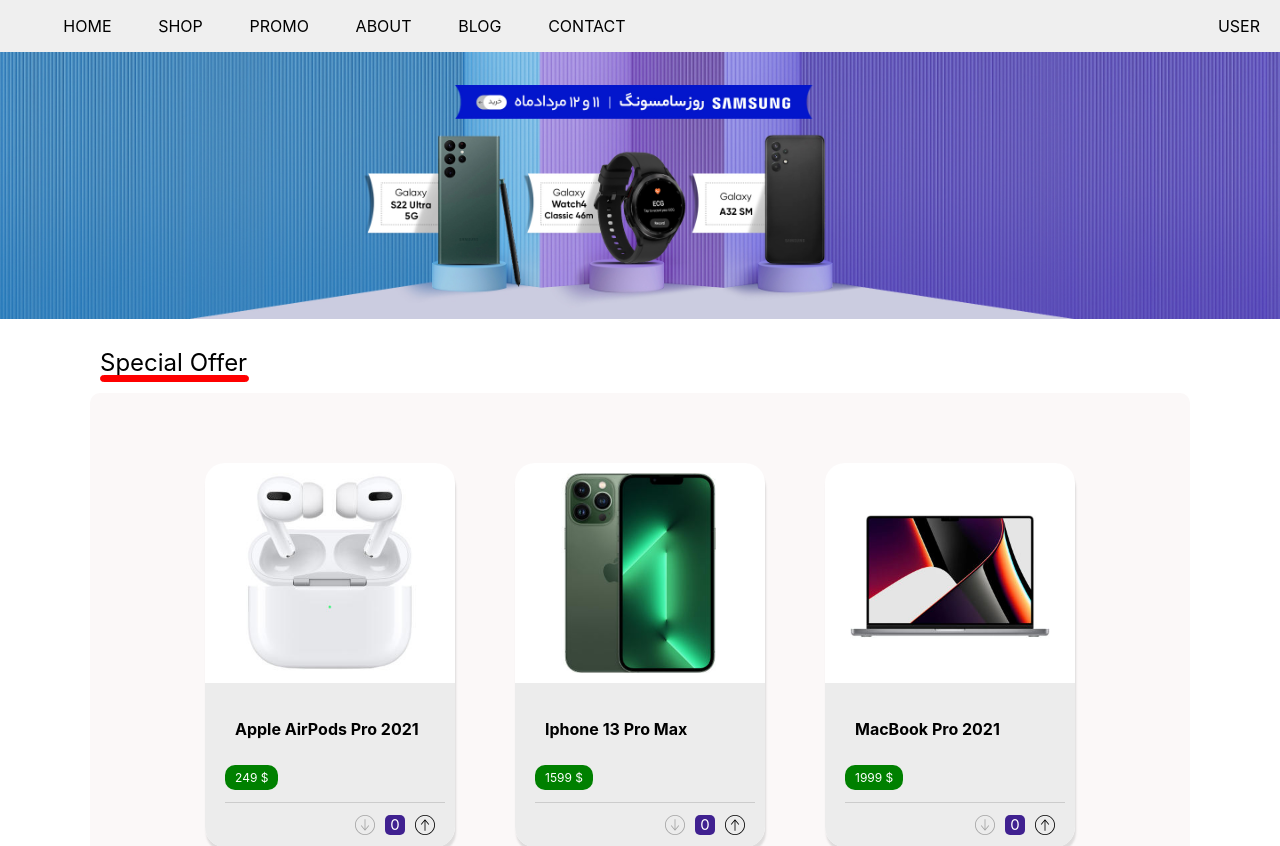
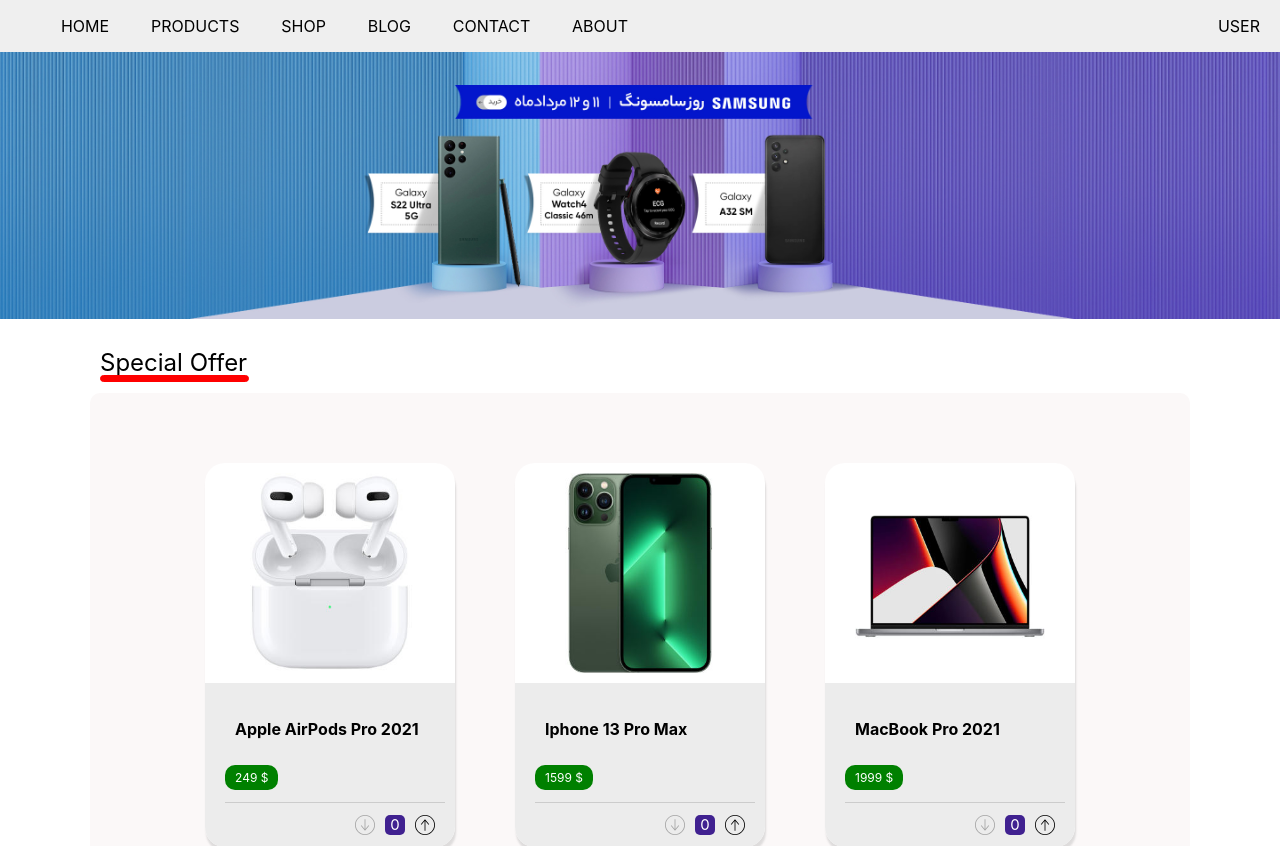
Before and after one commit to Sinaliri/React-Landing-Page, a React (Create React App) app in the folder landing-page/: page / in a window 1280 px wide. Shown: the top 846 px of the page. Built offline with nearby package versions, Linux system fonts and the light colour scheme.

Commit message:
fake store api used and card style change

```diff
--- a/landing-page/src/App.js
+++ b/landing-page/src/App.js
@@ -1,12 +1,11 @@
 import React, { Component } from "react";
 // import BannerCarousel from "./component/BannerCarousel/BannerCarousel";
-import Cards from "./component/Cards/Cards";
-import MainBanner from "./component/MainBanner/MainBanner";
+
 import Navbar from "./component/Navbar/Navbar";
-import SearchBar from "./component/SearchBar/SearchBar";
-import LogoContainer from "./component/logoContainer/LogoContainer"
 import Footer from "./component/Footer/Footer";
 import Landing from "./component/Landing-page/Landing";
+import Products from "./component/Products/Products";
+import { Route, Switch } from "react-router-dom";
 
 export default class App extends Component {
   render() {
@@ -14,8 +13,13 @@ export default class App extends Component {
       <>
         <Navbar />
         {/* < BannerCarousel />   */}
-        <Landing />
-        <Footer/>
+        <Switch>
+          <Route path="/Products" component={Products}/>
+          <Route path="/" component={Landing} />
+        </Switch>
+
+        {/* <Landing /> */}
+        <Footer />
       </>
     );
   }
--- a/landing-page/src/component/Card/Card.jsx
+++ b/landing-page/src/component/Card/Card.jsx
@@ -37,9 +37,9 @@ export default class Card extends Component {
 
       <div className={CardStyle.row}>
       <div className={CardStyle.mount}>
-          <img className={!counter && CardStyle.deactive} onClick={this.decreaseCount} src={down} alt="sssssssssss" />
+          <img className={!counter ? CardStyle.deactive : ""} onClick={this.decreaseCount} src={down} alt="down" />
           <span>{this.state.counter}</span>
-          <img onClick={this.increaseCount} src={up} alt="ssssss" />
+          <img onClick={this.increaseCount} src={up} alt="up" />
         </div>
       </div>
       </div>
--- a/landing-page/src/component/Card/Card.module.css
+++ b/landing-page/src/component/Card/Card.module.css
@@ -13,9 +13,8 @@
 }
 .CardImage{
     padding: 0 20px;
-
     height: 200px;
-    margin:10px auto;
+    margin:10px;
     background-color: #fff;
     border-radius: 10px;
 }
--- a/landing-page/src/component/Landing-page/Landing.jsx
+++ b/landing-page/src/component/Landing-page/Landing.jsx
@@ -4,12 +4,11 @@ import Cards from '../Cards/Cards';
 import SearchBar from '../SearchBar/SearchBar';
 import LogoContainer from '../logoContainer/LogoContainer';
 
-export default class
- extends Component {
+class Landing extends Component {
   render() {
     return (
       <div>
-         <MainBanner />
+         <MainBanner/>
         <Cards />
         <SearchBar />
         <LogoContainer />
@@ -17,3 +16,4 @@ export default class
     )
   }
 }
+export default Landing;
--- a/landing-page/src/component/Navbar/Navbar.jsx
+++ b/landing-page/src/component/Navbar/Navbar.jsx
@@ -1,4 +1,5 @@
 import React from 'react';
+import { Link } from 'react-router-dom';
 import NavbarStyles from './Navabar.module.css'
 
 
@@ -10,12 +11,12 @@ const Navbar = () => {
         <header className={NavbarStyles.header}>
         <div className={NavbarStyles.listContainer}>
             <ul className={NavbarStyles.list}>
-                <li><a href='#'>HOME</a></li>
-                <li><a href='#'>SHOP</a></li>
-                <li><a href='#'>PROMO</a></li>
-                <li><a href='#'>ABOUT</a></li>
-                <li><a href='#'>BLOG</a></li>
-                <li><a href='#'>CONTACT</a></li>
+                <li><Link to="/">HOME</Link></li>
+                <li><Link to="/Products">PRODUCTS</Link></li>
+                <li><Link to="">SHOP</Link></li>
+                <li><Link to="">BLOG</Link></li>
+                <li><Link to="">CONTACT</Link></li>
+                <li><Link to="">ABOUT</Link></li>
             </ul>
         </div>
         <div className={NavbarStyles.User}>
--- /dev/null
+++ b/landing-page/src/component/Products/Products.jsx
@@ -0,0 +1,30 @@
+import React, { Component } from 'react';
+import axios from "axios";
+import Card from '../Card/Card';
+import Styles from "../Cards/Cards.module.css"
+
+export default class Products extends Component {
+    constructor(props){
+        super(props);
+        this.state={
+            products:[],
+        }
+    }
+    componentDidMount(){
+        axios.get('https://fakestoreapi.com/products')
+        .then(Response => this.setState({
+            products : Response.data,
+        }))
+    }
+  render() {
+    return (
+      <div className={Styles.SpecialOfferContainer}>
+        {this.state.products.map((product)=>{
+           return <Card name={product.title} image={product.image} cost={`${product.price} $`} key={product.id} />
+
+        }
+            )}
+      </div>
+    )
+  }
+}
```
